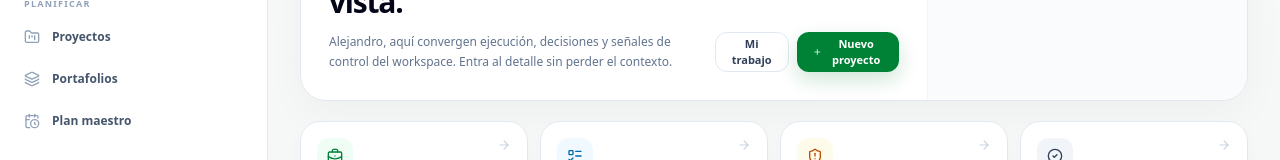
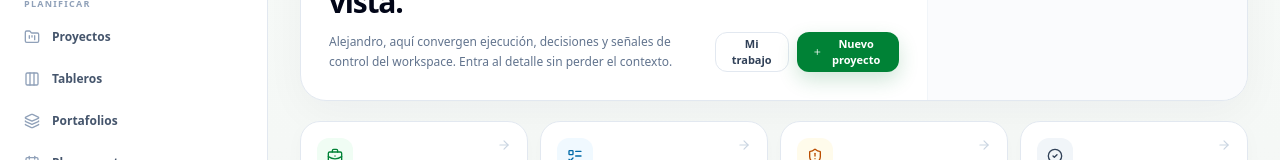
Before and after one commit to willyuceda10-alt/Nexus, a React (Vite) app: page / in a window 1280 px wide. Shown: the part 290-450 px from the top of the page. Built offline with nearby package versions, Linux system fonts and the light colour scheme; no server answers.

Commit message:
feat: add Boards to Work OS navigation

```diff
--- a/src/components/layout/Sidebar.tsx
+++ b/src/components/layout/Sidebar.tsx
@@ -7,6 +7,7 @@ import {
   CheckSquare2,
   ChevronRight,
   CircleDollarSign,
+  Columns3,
   FileText,
   FolderKanban,
   Gauge,
@@ -79,6 +80,7 @@ export const Sidebar: React.FC = () => {
 
   const planningItems: NavigationItem[] = [
     { id: 'projects', label: 'Proyectos', icon: FolderKanban },
+    { id: 'boards', label: 'Tableros', icon: Columns3 },
     { id: 'portfolios', label: 'Portafolios', icon: Layers3 },
     { id: 'timeline', label: 'Plan maestro', icon: CalendarClock },
   ];
```
